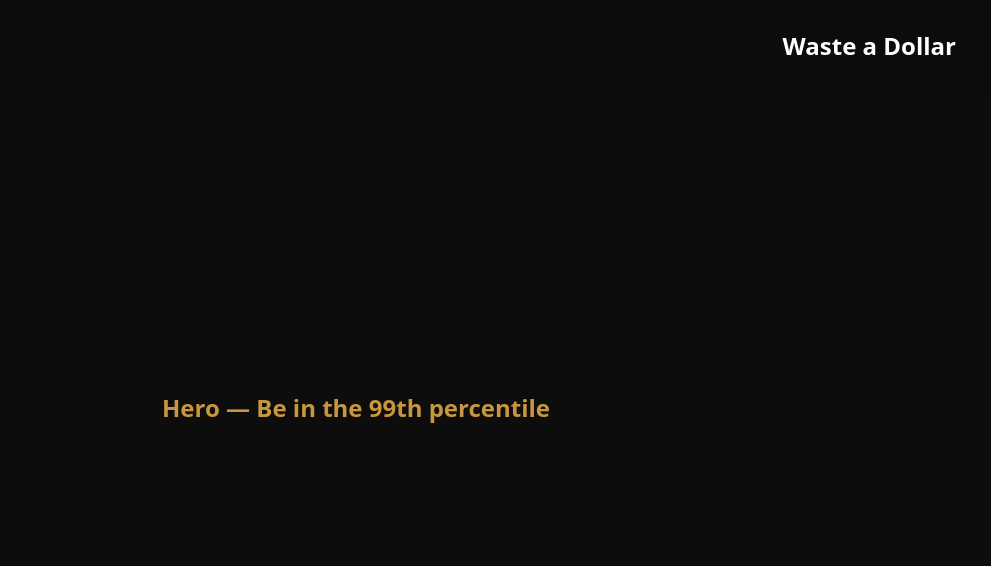
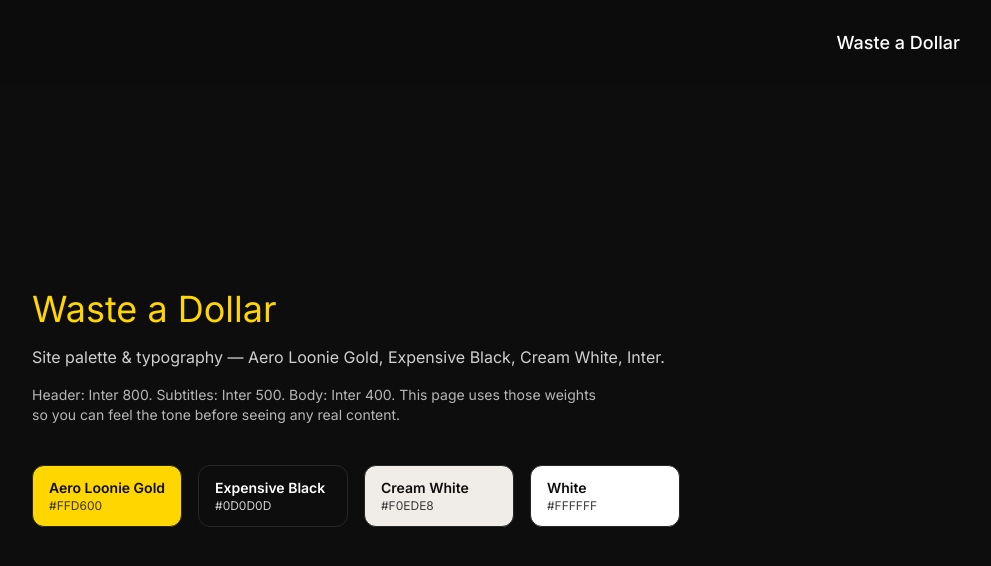
Before and after one commit to alextgu/waste-a-dollar, a Next.js app: page / in a window 1280 px wide. Shown: the top 566 px of the page, without its empty margins (284-1275 px from the left). Built offline with nearby package versions, Linux system fonts and the light colour scheme; no server answers; the database is empty.

Commit message:
font and colours finalized

```diff
--- a/app/components/BMCButton.tsx
+++ b/app/components/BMCButton.tsx
@@ -34,13 +34,13 @@ export default function BMCButton() {
         href={BMC_URL}
         target="_blank"
         rel="noopener noreferrer"
-        className="bmc-btn inline-flex min-w-[210px] items-center gap-2 rounded-xl px-6 py-0 text-left no-underline transition-opacity hover:opacity-95 focus:opacity-95"
+        className="bmc-btn inline-flex min-w-[180px] items-center gap-2 rounded-xl px-5 py-0 text-left no-underline transition-opacity hover:opacity-95 focus:opacity-95"
         style={{
           backgroundColor: "var(--bmc-button-color)",
           color: "var(--bmc-button-font-color)",
-          height: 60,
-          fontSize: "24px",
-          fontWeight: 700,
+          height: 52,
+          fontSize: "18px",
+          fontWeight: 500,
         }}
       >
         <CoffeeIcon
--- a/app/globals.css
+++ b/app/globals.css
@@ -1,8 +1,8 @@
 @import "tailwindcss";
 
 @theme inline {
-  /* Your palette */
-  --color-gold: #C8963E;           /* Loonie Gold – site colour / accent */
+  /* Your palette (from alex.txt) */
+  --color-gold: #FFD600;           /* Aero Loonie/Gold – site colour / accent */
   --color-black: #0D0D0D;          /* Expensive Black – background and text */
   --color-cream: #F0EDE8;          /* Cream White – background */
   --color-white: #FFFFFF;          /* White – text */
@@ -13,8 +13,13 @@
   --color-background-alt: var(--color-cream);
   --color-brass: #262626;          /* borders / subtle */
 
-  --font-sans: var(--font-geist-sans);
+  --font-sans: var(--font-inter);
   --font-mono: var(--font-geist-mono);
+
+  /* Type scale: Header 500, Subtitles 500, Text 500 */
+  --font-weight-header: 500;
+  --font-weight-subtitle: 500;
+  --font-weight-body: 500;
 
   /* BMC button – follows palette */
   --bmc-button-color: var(--color-gold);
@@ -28,3 +33,13 @@ body {
   color: var(--color-foreground);
   font-family: var(--font-sans), Arial, Helvetica, sans-serif;
 }
+
+/* Hide scrollbars but keep scroll behavior for elements that opt in */
+.no-scrollbar {
+  -ms-overflow-style: none; /* IE and Edge */
+  scrollbar-width: none; /* Firefox */
+}
+
+.no-scrollbar::-webkit-scrollbar {
+  display: none; /* Chrome, Safari, Opera */
+}
--- a/app/layout.tsx
+++ b/app/layout.tsx
@@ -1,10 +1,12 @@
 import type { Metadata } from "next";
-import { Geist, Geist_Mono } from "next/font/google";
+import { Inter, Geist_Mono } from "next/font/google";
 import "./globals.css";
 
-const geistSans = Geist({
-  variable: "--font-geist-sans",
+const inter = Inter({
+  variable: "--font-inter",
   subsets: ["latin"],
+  weight: "variable",
+  display: "swap",
 });
 
 const geistMono = Geist_Mono({
@@ -25,7 +27,8 @@ export default function RootLayout({
   return (
     <html lang="en">
       <body
-        className={`${geistSans.variable} ${geistMono.variable} antialiased`}
+        className={`${inter.variable} ${geistMono.variable} font-sans antialiased`}
+        style={{ fontFamily: "var(--font-inter), sans-serif" }}
       >
         {children}
       </body>
--- a/app/page.tsx
+++ b/app/page.tsx
@@ -13,7 +13,7 @@ import Footer from "./components/Footer";
 
 export default function Home() {
   return (
-    <div className="h-screen overflow-y-auto overflow-x-hidden snap-y snap-mandatory bg-[var(--color-background)]">
+    <div className="no-scrollbar h-screen overflow-y-auto overflow-x-hidden snap-y snap-mandatory bg-[var(--color-background)]">
       <Navbar />
       <main>
         <Hero />
@@ -22,7 +22,7 @@ export default function Home() {
         <Ratings />
         <FAQ />
         <Leaderboard />
-        <div className="h-screen shrink-0 snap-start overflow-y-auto overflow-x-hidden">
+        <div className="no-scrollbar h-screen shrink-0 snap-start overflow-y-auto overflow-x-hidden">
           <StillNotConvinced connectFooter />
           <Footer />
         </div>
--- a/app/sections/HeroOne.tsx
+++ b/app/sections/HeroOne.tsx
@@ -1,9 +1,50 @@
 export default function Hero() {
   return (
     <section className="flex h-screen shrink-0 snap-start snap-always items-center justify-center px-6 pt-24 pb-20">
-      <h2 className="text-2xl font-semibold text-[var(--color-gold)]">
-        Hero — Be in the 99th percentile
-      </h2>
+      <div className="mx-auto flex max-w-4xl flex-col gap-10">
+        <div className="space-y-4">
+          <h1
+            className="text-3xl sm:text-4xl text-[var(--color-gold)]"
+            style={{ fontWeight: "var(--font-weight-header)" }}
+          >
+            Waste a Dollar
+          </h1>
+          <p
+            className="text-sm sm:text-base text-[var(--color-foreground)]/80"
+            style={{ fontWeight: "var(--font-weight-subtitle)" }}
+          >
+            Site palette &amp; typography — Aero Loonie Gold, Expensive Black,
+            Cream White, Inter.
+          </p>
+          <p
+            className="max-w-xl text-xs sm:text-sm text-[var(--color-foreground)]/70"
+            style={{ fontWeight: "var(--font-weight-body)" }}
+          >
+            Header: Inter 800. Subtitles: Inter 500. Body: Inter 400. This page
+            uses those weights so you can feel the tone before seeing any real
+            content.
+          </p>
+        </div>
+
+        <div className="grid gap-4 sm:grid-cols-4">
+          <div className="rounded-xl border border-[var(--color-brass)] bg-[var(--color-gold)] px-4 py-3 text-sm text-[var(--color-black)]">
+            <div className="font-semibold">Aero Loonie Gold</div>
+            <div className="text-xs opacity-80">#FFD600</div>
+          </div>
+          <div className="rounded-xl border border-[var(--color-brass)] bg-[var(--color-black)] px-4 py-3 text-sm text-[var(--color-white)]">
+            <div className="font-semibold">Expensive Black</div>
+            <div className="text-xs opacity-80">#0D0D0D</div>
+          </div>
+          <div className="rounded-xl border border-[var(--color-brass)] bg-[var(--color-cream)] px-4 py-3 text-sm text-[var(--color-black)]">
+            <div className="font-semibold">Cream White</div>
+            <div className="text-xs opacity-80">#F0EDE8</div>
+          </div>
+          <div className="rounded-xl border border-[var(--color-brass)] bg-[var(--color-white)] px-4 py-3 text-sm text-[var(--color-black)]">
+            <div className="font-semibold">White</div>
+            <div className="text-xs opacity-80">#FFFFFF</div>
+          </div>
+        </div>
+      </div>
     </section>
   );
 }
```
Also changed, not shown: app/components/Modal.tsx (renamed from app/components/DonateModal.tsx).
